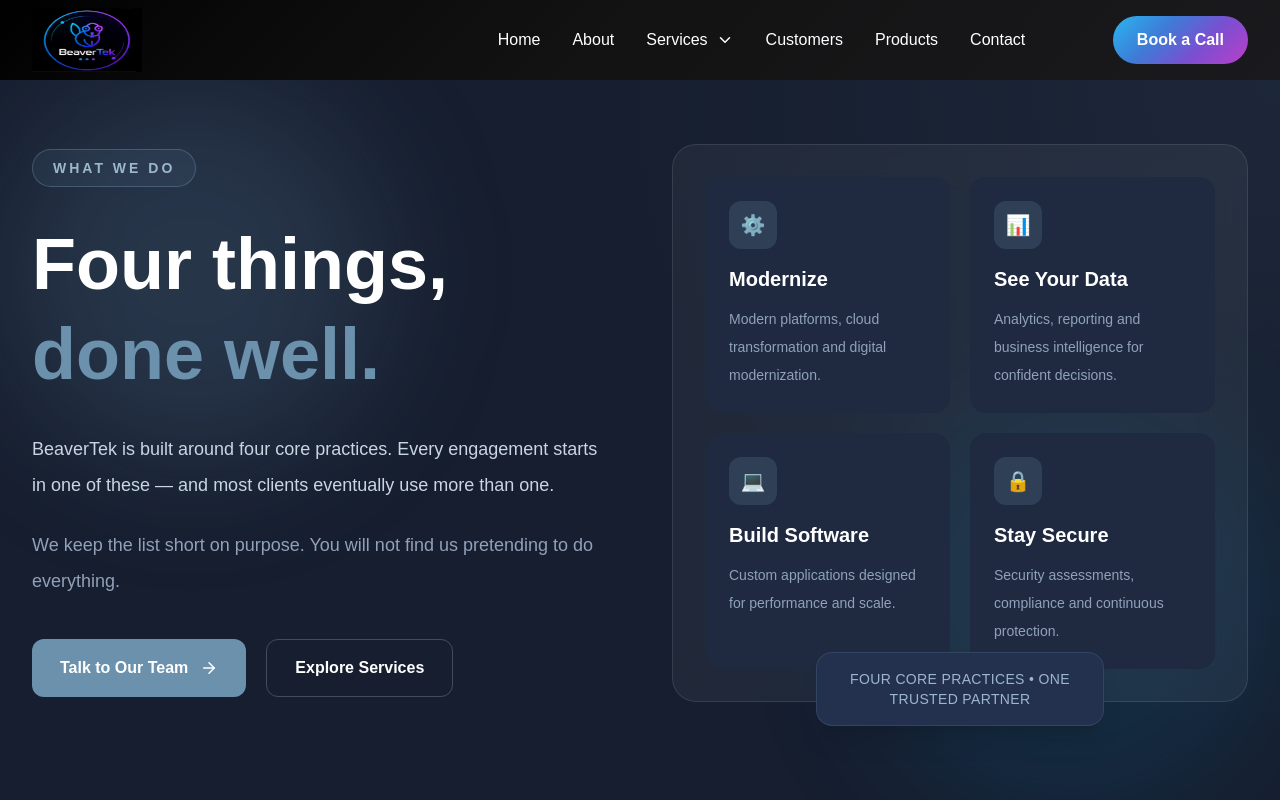
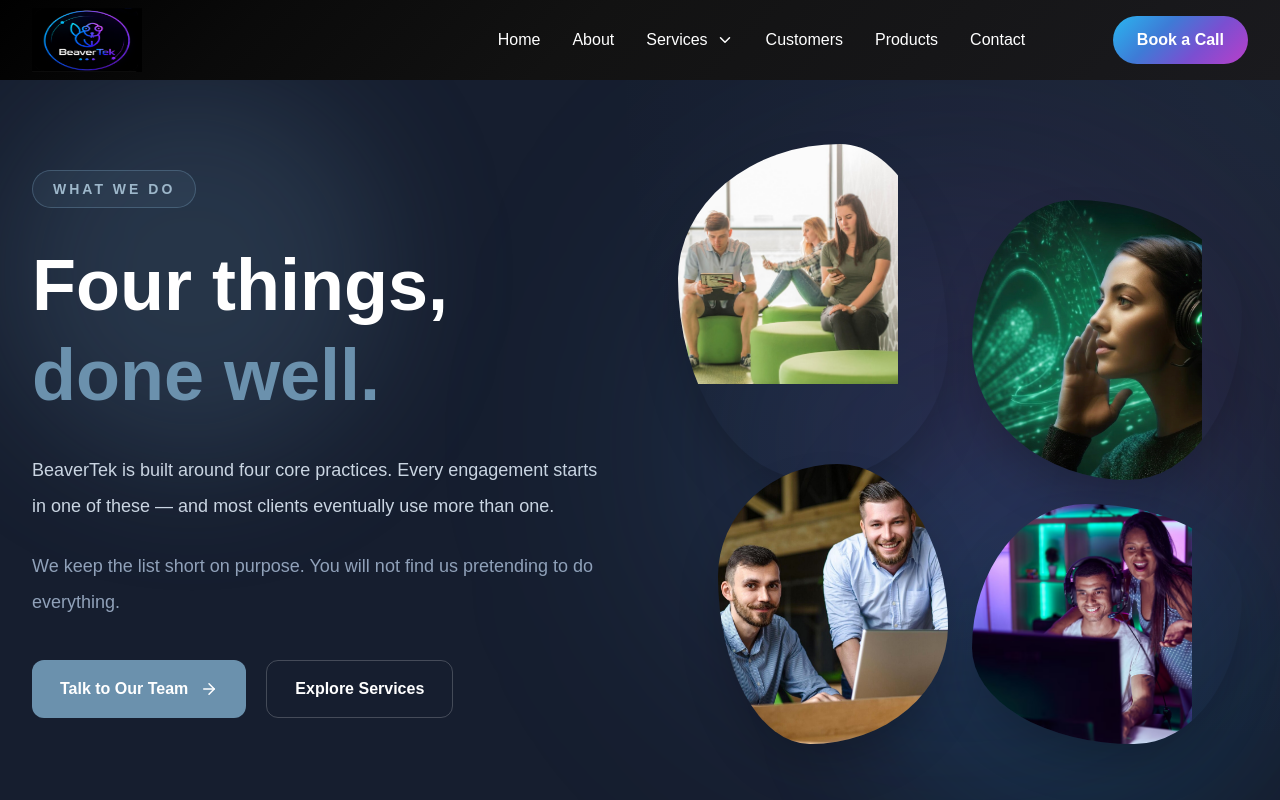
Before and after one commit to sritechbees/beaverteknewone, a Next.js app: page /services/serviceshero in a window 1280 px wide. Shown: the top 800 px of the page. Built offline with nearby package versions, Linux system fonts and the light colour scheme.

Commit message:
services card

```diff
--- a/src/pages/services/serviceshero.tsx
+++ b/src/pages/services/serviceshero.tsx
@@ -62,76 +62,109 @@ export default function ServicesHero() {
           </div>
 
           {/* Right */}
-          <div className="relative">
-            <div className="rounded-3xl border border-white/10 bg-white/5 p-8 backdrop-blur-xl">
-              <div className="grid gap-5 sm:grid-cols-2">
-                <div className="rounded-2xl bg-[#1F2A40] p-6 transition hover:-translate-y-1 hover:bg-[#24314B]">
-                  <div className="mb-4 h-12 w-12 rounded-xl bg-[#6B91AD]/20 flex items-center justify-center text-xl">
-                    ⚙️
-                  </div>
+          {/* Right */}
+<div className="relative flex items-center justify-center">
 
-                  <h3 className="text-xl font-semibold text-white">
-                    Modernize
-                  </h3>
+  {/* Background Glow */}
+  <div className="absolute h-[520px] w-[520px] rounded-full bg-gradient-to-r from-[#29B6F0]/20 via-[#7A4FD1]/15 to-[#B93FC9]/20 blur-[130px]" />
 
-                  <p className="mt-3 text-sm leading-7 text-slate-400">
-                    Modern platforms, cloud transformation and digital
-                    modernization.
-                  </p>
-                </div>
+  <div className="relative grid grid-cols-2 gap-6">
 
-                <div className="rounded-2xl bg-[#1F2A40] p-6 transition hover:-translate-y-1 hover:bg-[#24314B]">
-                  <div className="mb-4 h-12 w-12 rounded-xl bg-[#6B91AD]/20 flex items-center justify-center text-xl">
-                    📊
-                  </div>
+    {/* Image 1 */}
+    <Link
+      href="/services/modernize/modernizehero"
+      className="group relative overflow-hidden shadow-2xl"
+      style={{
+        borderRadius: "60% 40% 50% 50% / 40% 60% 40% 60%",
+      }}
+    >
+      <img
+        src="/home/whyexist.jpg"
+        alt="Modernize"
+        className="h-[240px] w-[220px] object-cover transition duration-700 group-hover:scale-110"
+      />
 
-                  <h3 className="text-xl font-semibold text-white">
-                    See Your Data
-                  </h3>
+      <div className="absolute inset-0 bg-black/50 opacity-0 transition duration-500 group-hover:opacity-100" />
 
-                  <p className="mt-3 text-sm leading-7 text-slate-400">
-                    Analytics, reporting and business intelligence for
-                    confident decisions.
-                  </p>
-                </div>
+      <div className="absolute bottom-6 left-6 translate-y-6 opacity-0 transition duration-500 group-hover:translate-y-0 group-hover:opacity-100">
+        <h3 className="text-xl font-bold text-white">
+          Modernize
+        </h3>
+      </div>
+    </Link>
 
-                <div className="rounded-2xl bg-[#1F2A40] p-6 transition hover:-translate-y-1 hover:bg-[#24314B]">
-                  <div className="mb-4 h-12 w-12 rounded-xl bg-[#6B91AD]/20 flex items-center justify-center text-xl">
-                    💻
-                  </div>
+    {/* Image 2 */}
+    <Link
+      href="/services/seeyourdata/seeyourdatahero"
+      className="group relative mt-14 overflow-hidden shadow-2xl"
+      style={{
+        borderRadius: "38% 62% 42% 58% / 52% 40% 60% 48%",
+      }}
+    >
+      <img
+        src="/home/producthero.png"
+        alt="See Your Data"
+        className="h-[280px] w-[230px] object-cover transition duration-700 group-hover:scale-110"
+      />
 
-                  <h3 className="text-xl font-semibold text-white">
-                    Build Software
-                  </h3>
+      <div className="absolute inset-0 bg-black/50 opacity-0 transition duration-500 group-hover:opacity-100" />
 
-                  <p className="mt-3 text-sm leading-7 text-slate-400">
-                    Custom applications designed for performance and scale.
-                  </p>
-                </div>
+      <div className="absolute bottom-6 left-6 translate-y-6 opacity-0 transition duration-500 group-hover:translate-y-0 group-hover:opacity-100">
+        <h3 className="text-xl font-bold text-white">
+          See Your Data
+        </h3>
+      </div>
+    </Link>
 
-                <div className="rounded-2xl bg-[#1F2A40] p-6 transition hover:-translate-y-1 hover:bg-[#24314B]">
-                  <div className="mb-4 h-12 w-12 rounded-xl bg-[#6B91AD]/20 flex items-center justify-center text-xl">
-                    🔒
-                  </div>
+    {/* Image 3 */}
+    <Link
+      href="/services/buildsoftware/herosection"
+      className="group relative -mt-10 ml-10 overflow-hidden shadow-2xl"
+      style={{
+        borderRadius: "52% 48% 60% 40% / 40% 58% 42% 60%",
+      }}
+    >
+      <img
+        src="/home/theteam.jpg"
+        alt="Build Software"
+        className="h-[280px] w-[230px] object-cover transition duration-700 group-hover:scale-110"
+      />
 
-                  <h3 className="text-xl font-semibold text-white">
-                    Stay Secure
-                  </h3>
+      <div className="absolute inset-0 bg-black/50 opacity-0 transition duration-500 group-hover:opacity-100" />
 
-                  <p className="mt-3 text-sm leading-7 text-slate-400">
-                    Security assessments, compliance and continuous protection.
-                  </p>
-                </div>
-              </div>
-            </div>
+      <div className="absolute bottom-6 left-6 translate-y-6 opacity-0 transition duration-500 group-hover:translate-y-0 group-hover:opacity-100">
+        <h3 className="text-xl font-bold text-white">
+          Build Software
+        </h3>
+      </div>
+    </Link>
 
-            {/* Floating Badge */}
-            <div className="absolute -bottom-6 left-1/2 -translate-x-1/2 rounded-2xl border border-[#6B91AD]/20 bg-[#23314F] px-8 py-4 shadow-xl">
-              <p className="text-center text-sm font-medium tracking-wide text-[#9DB7CA]">
-                FOUR CORE PRACTICES • ONE TRUSTED PARTNER
-              </p>
-            </div>
-          </div>
+    {/* Image 4 */}
+    <Link
+      href="/services/staysecure/staysecureherosection"
+      className="group relative overflow-hidden shadow-2xl"
+      style={{
+        borderRadius: "42% 58% 40% 60% / 60% 38% 62% 40%",
+      }}
+    >
+      <img
+        src="/home/homehero.jpg"
+        alt="Stay Secure"
+        className="h-[240px] w-[220px] object-cover transition duration-700 group-hover:scale-110"
+      />
+
+      <div className="absolute inset-0 bg-black/50 opacity-0 transition duration-500 group-hover:opacity-100" />
+
+      <div className="absolute bottom-6 left-6 translate-y-6 opacity-0 transition duration-500 group-hover:translate-y-0 group-hover:opacity-100">
+        <h3 className="text-xl font-bold text-white">
+          Stay Secure
+        </h3>
+      </div>
+    </Link>
+
+  </div>
+
+</div>
         </div>
       </div>
     </section>
```
Also changed, not shown: src/pages/about_us/abouthero.tsx (+66 -44 lines).
